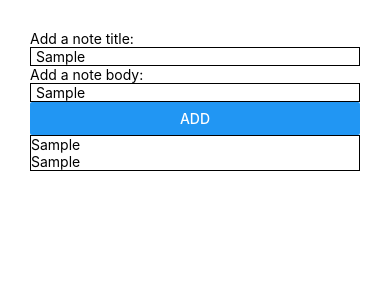
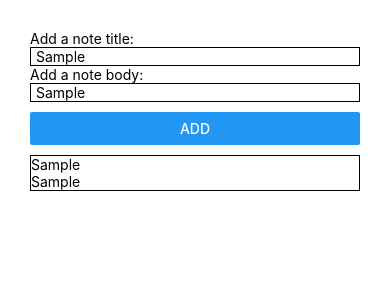
Before and after one commit to Uvalente/note-app-native, a React Native app: screen / in a window 390 px wide. Both pictures are taken after typing "Sample", "Sample" into the empty fields and a click on the button "ADD". Shown: the top 300 px of the page. Built offline with nearby package versions, Linux system fonts and the light colour scheme.

Commit message:
feat: add delete functionality for saved note

```diff
--- a/App.js
+++ b/App.js
@@ -18,6 +18,12 @@ export default function App() {
     ])
   }
 
+  const deleteNoteHandler = (noteKey) => {
+    setNoteList(currentNoteList => {
+      return currentNoteList.filter((note) => note.key !== noteKey)
+    })
+  }
+
   return (
     <View style={styles.container}>
       <NoteInput
@@ -27,9 +33,12 @@ export default function App() {
         data={noteList}
         renderItem={noteItem =>
           <NoteItem
+            noteKey={noteItem.item.key}
             title={noteItem.item.title}
             body={noteItem.item.body}
-          />}
+            onDelete={deleteNoteHandler}
+          />
+        }
       />
     </View>
   );
--- a/components/NoteInput.js
+++ b/components/NoteInput.js
@@ -32,7 +32,7 @@ const NoteInput = props => {
           value={enteredNoteBody}
         />
       </View>
-      <View>
+      <View style={styles.button}>
         <Button
           title='ADD'
           onPress={props.onAddNote.bind(this, enteredNoteTitle, enteredNoteBody)}
@@ -47,6 +47,9 @@ const styles = StyleSheet.create({
     borderColor: 'black',
     borderWidth: 1,
     paddingLeft: 5
+  },
+  button: {
+    marginTop: 10
   }
 })
 
--- a/components/NoteItem.js
+++ b/components/NoteItem.js
@@ -1,12 +1,17 @@
 import React from 'react';
-import { View, Text, StyleSheet } from 'react-native'
+import { View, Text, StyleSheet, TouchableOpacity } from 'react-native'
 
 const NoteItem = props => {
   return (
-    <View style={styles.noteContainer} >
-      <Text>{props.title}</Text>
-      <Text>{props.body}</Text>
-    </View>
+    <TouchableOpacity
+      activeOpacity={0.8}
+      onPress={props.onDelete.bind(this, props.noteKey)}
+    >
+      <View style={styles.noteContainer} >
+        <Text>{props.title}</Text>
+        <Text>{props.body}</Text>
+      </View>
+    </TouchableOpacity>
   )
 }
 
@@ -14,7 +19,7 @@ const styles = StyleSheet.create({
   noteContainer: {
     borderWidth: 1,
     borderColor: 'black',
-    marginVertica: 10
+    marginVertical: 10
   }
 })
 
```
